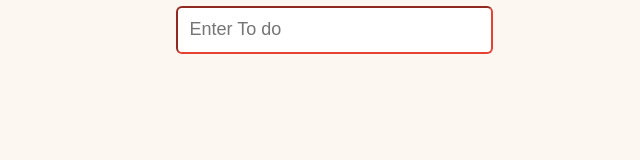
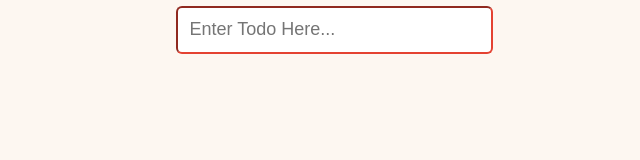
Before and after one commit to kevit-anurag-pindoriya/React-todo, a React (Create React App) app: page / in a window 1280 px wide. Shown: the top 160 px of the page, without its empty margins (319-959 px from the left). Built offline with nearby package versions, Linux system fonts and the light colour scheme.

Commit message:
Change in place Holder

```diff
--- a/src/App.js
+++ b/src/App.js
@@ -33,7 +33,7 @@ function App() {
         >
           <div className="input">
 
-            <input type="text" id="todo" placeholder="Enter To do " ref={inputRef}></input>
+            <input type="text" id="todo" placeholder="Enter Todo Here..." ref={inputRef}></input>
           </div>
         </form>
 
```
